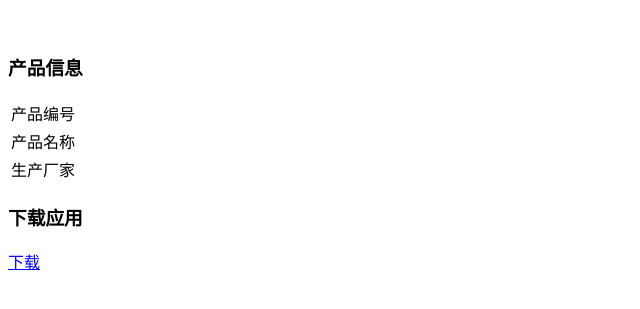
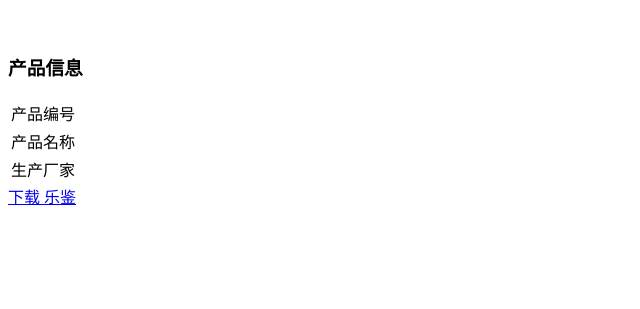
Before and after one commit to PuZheng/LEJAIN-backend, a Flask app: template genuine_ap/templates/share/spu.html in a window 1280 px wide. Shown: the top 309 px of the page, without its empty margins (0-640 px from the left). Run offline with Flask 2, Linux system fonts and the light colour scheme; the template is opened without the code that fills it, so the values that code supplies are empty; parts of the project's set-up code (start-up, migrations or seed data) failed here and were passed over.

Commit message:
提供分享页面

```diff
--- a/genuine_ap/templates/share/spu.html
+++ b/genuine_ap/templates/share/spu.html
@@ -42,7 +42,8 @@
     </div>
   </div>
   <br>
-  <div class="panel panel-primary">
+
+  <div class="panel panel-info">
     <div class="panel-heading">
       <h3 class="panel-title">产品信息</h3>
     </div>
@@ -61,13 +62,8 @@
       </tr>
     </table>
   </div>
-  <div class="panel panel-info">
-    <div class="panel-heading">
-      <h3 class="panel-title">下载应用</h3>
-    </div>
-    <div class="list-group">
-      <a href="/download/last_version.apk" class="list-group-item"><i class="fa fa-download fa-large fa-fw"></i>下载</a>
-    </div>
+  <div>
+    <a href="/download/last_version.apk" class="btn btn-primary btn-lg btn-block"><i class="fa fa-android fa-2x fa-fw"></i>下载 乐鉴</a>
   </div>
 </div>
 </body>
```
